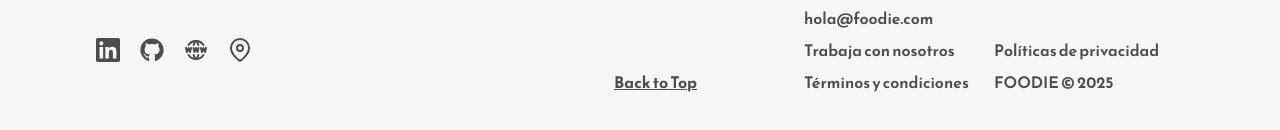
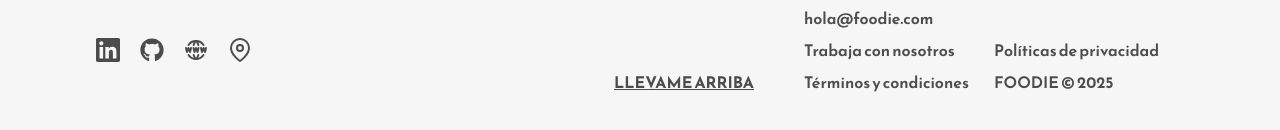
Before and after one commit to JoanSimonutti/FOODIE, a React (Create React App) app: page / in a window 1280 px wide. Shown: the part 4691-4821 px from the top of the page. Built offline with nearby package versions, Linux system fonts and the light colour scheme.

Commit message:
add footer Back to Top

```diff
--- a/src/Components/Footer.js
+++ b/src/Components/Footer.js
@@ -30,7 +30,7 @@ const Footer = () => {
                     <span></span>
                     <span></span>
                     <span onClick={() => window.scrollTo({ top: 0, behavior: 'smooth' })}
-                        style={{ cursor: 'pointer', fontWeight: 'bold', textDecoration: 'underline' }}>Back to Top</span>
+                        style={{ cursor: 'pointer', fontWeight: 'bold', textDecoration: 'underline' }}>LLEVAME ARRIBA</span>
                 </div>
                 <div className="footer-section-columns">
                     <span>244-5333-7783</span>
```
